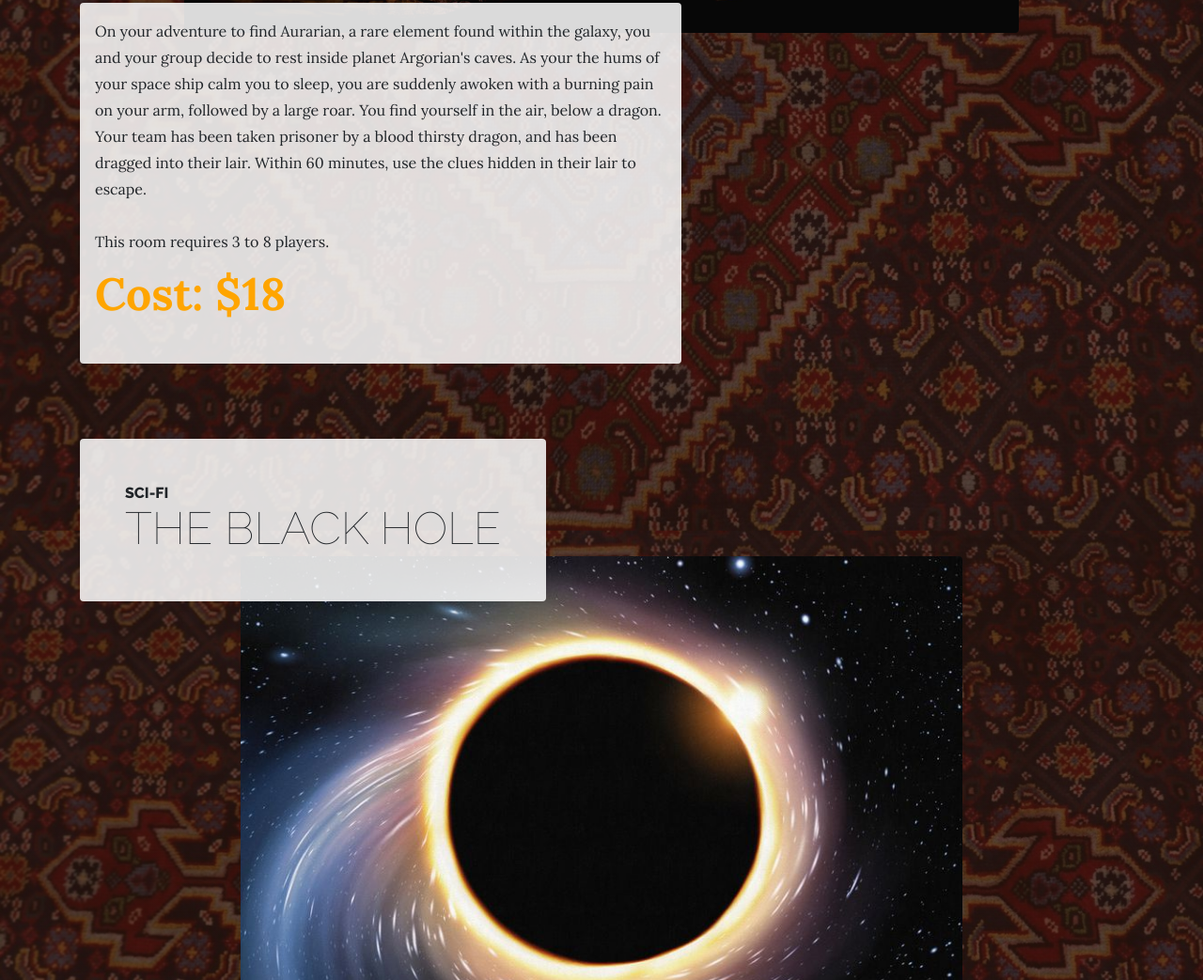
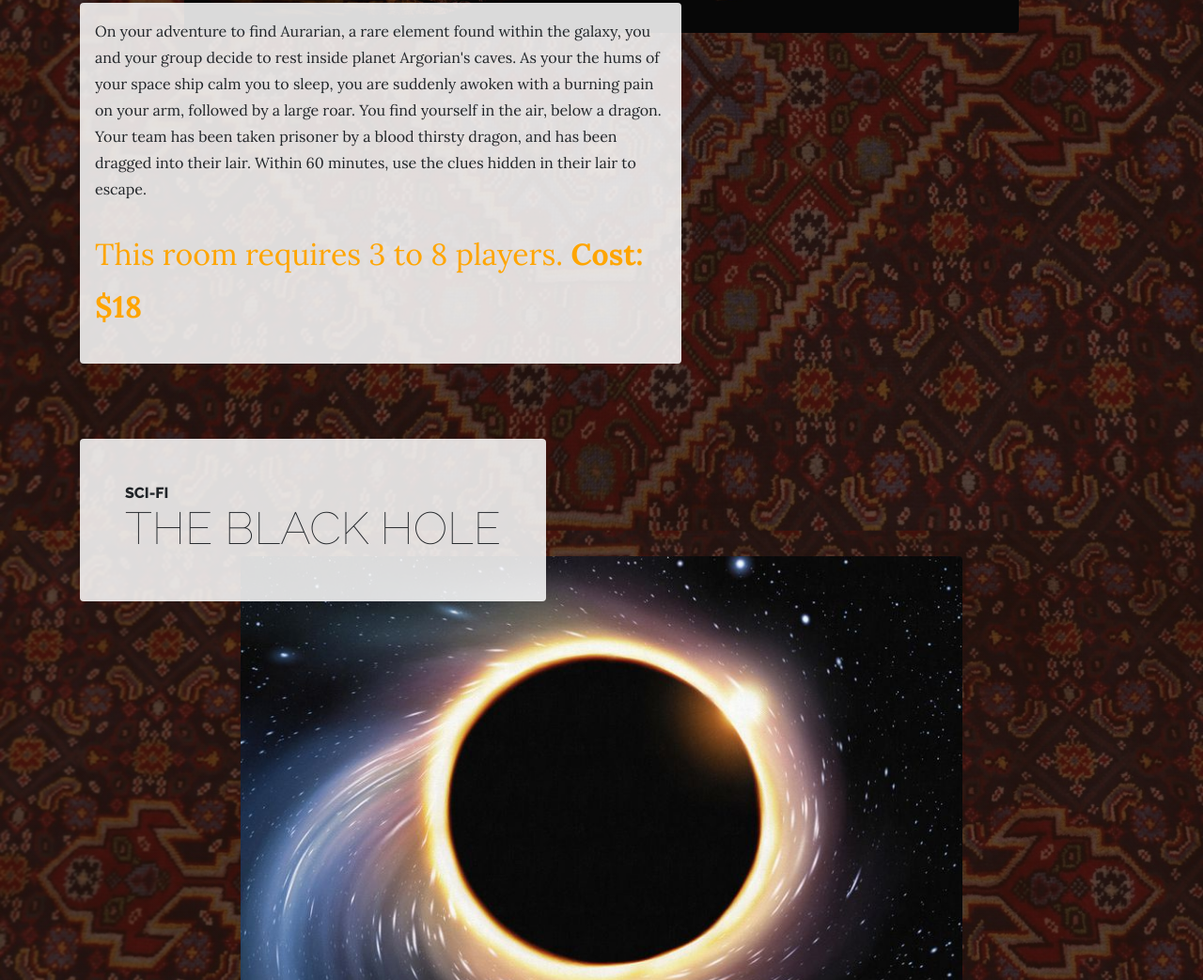
Before and after one commit to RadiantCheddar/websitedesign, a plain HTML site: page bookingRooms.html in a window 1280 px wide. Shown: the part 1142-2185 px from the top of the page at 94% size. Drawn offline with nearby package versions, Linux system fonts and the light colour scheme.

Commit message:
Update bookingRooms.html

```diff
--- a/bookingRooms.html
+++ b/bookingRooms.html
@@ -72,7 +72,7 @@
           <img class="product-item-img mx-auto d-flex rounded img-fluid mb-3 mb-lg-3" style = " max-width: 80%;"src="img/dragon2.jpg" alt="">
           <div class="product-item-description d-flex mr-auto">
             <div class="bg-faded p-3 rounded">
-              <p class="mb-0">On your adventure to find Aurarian, a rare element found within the galaxy, you and your group decide to rest inside planet Argorian's caves. As your the hums of your space ship calm you to sleep, you are suddenly awoken with a burning pain on your arm, followed by a large roar. You find yourself in the air, below a dragon. Your team has been taken prisoner by a blood thirsty dragon, and has been dragged into their lair. Within 60 minutes, use the clues hidden in their lair to escape.</br></br> This room requires 3 to 8 players.<p style="color:orange; font-size: 300%;"><b>Cost: $18</b></p>
+              <p class="mb-0">On your adventure to find Aurarian, a rare element found within the galaxy, you and your group decide to rest inside planet Argorian's caves. As your the hums of your space ship calm you to sleep, you are suddenly awoken with a burning pain on your arm, followed by a large roar. You find yourself in the air, below a dragon. Your team has been taken prisoner by a blood thirsty dragon, and has been dragged into their lair. Within 60 minutes, use the clues hidden in their lair to escape.</br></br><p style="color:orange; font-size: 200%;">This room requires 3 to 8 players. <b>Cost: $18</b></p>
             </div>
           </div>
         </div>
```
